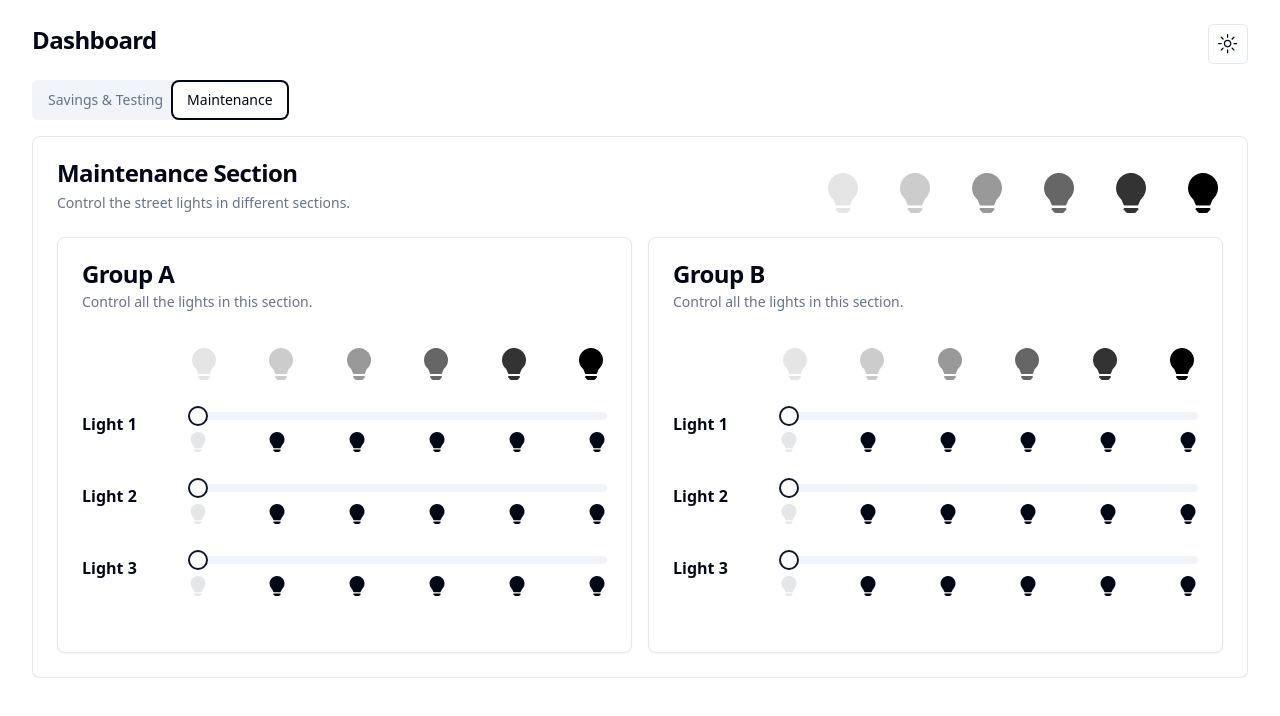
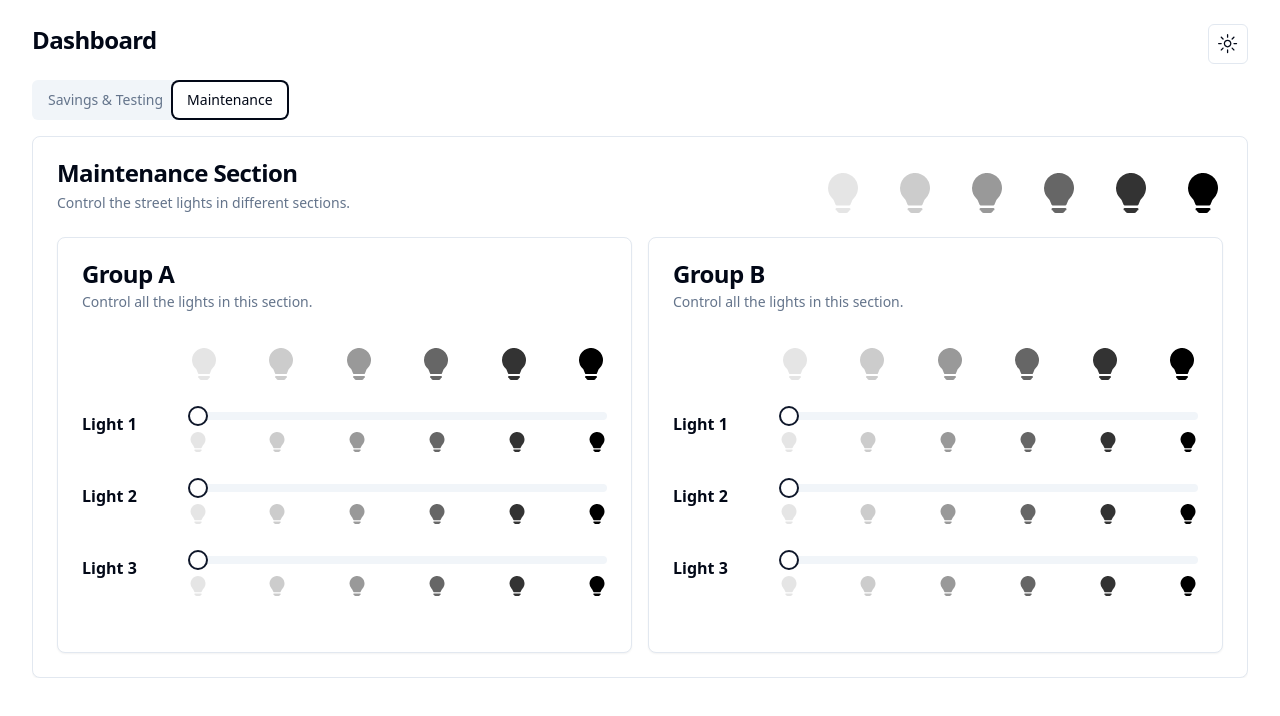
Before and after one commit to phenom-world/Smart-Streetlight-Control-Board, a Next.js app: page / in a window 1280 px wide. Both pictures are taken after a click on the tab "Maintenance". Shown: the top 716 px of the page. Built offline with nearby package versions, Linux system fonts and the light colour scheme.

Commit message:
chore: minor update

```diff
--- a/components/ui/custom-slider.tsx
+++ b/components/ui/custom-slider.tsx
@@ -1,6 +1,8 @@
 import { Slider } from '@/components/ui/slider';
 import { CustomTooltip } from '@/components/ui/tooltip';
+import { getFillColor } from '@/lib/utils';
 import { SliderProps } from '@radix-ui/react-slider';
+import { useTheme } from 'next-themes';
 import { BsLightbulbFill } from 'react-icons/bs';
 
 type Props = SliderProps & {
@@ -16,6 +18,7 @@ export default function CustomSlider({
   onValueChange,
   ...props
 }: Props) {
+  const { theme } = useTheme();
   const handleSliderChange = (newValue: number[]) => {
     onValueChange(newValue);
   };
@@ -40,9 +43,7 @@ export default function CustomSlider({
                 key={index}
                 size={20}
                 cursor='pointer'
-                className={`${
-                  step === 0 ? 'fill-foreground/10' : step !== 100 && `fill-foreground/${step}`
-                }`}
+                fill={getFillColor(step, theme)}
                 onClick={() => handleSliderChange([step])}
               />
             </CustomTooltip>
```
